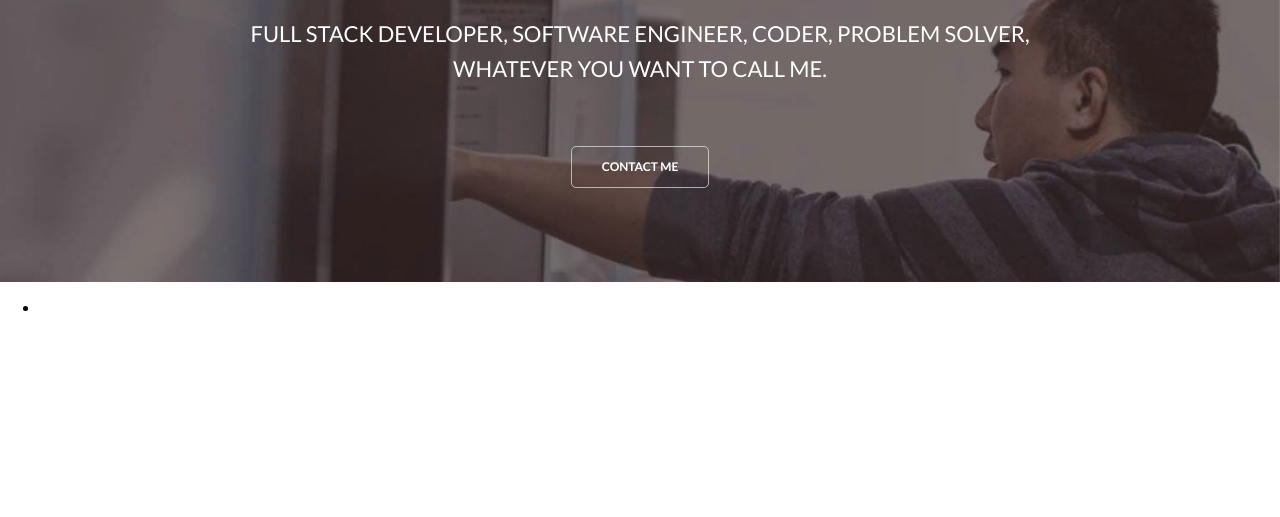
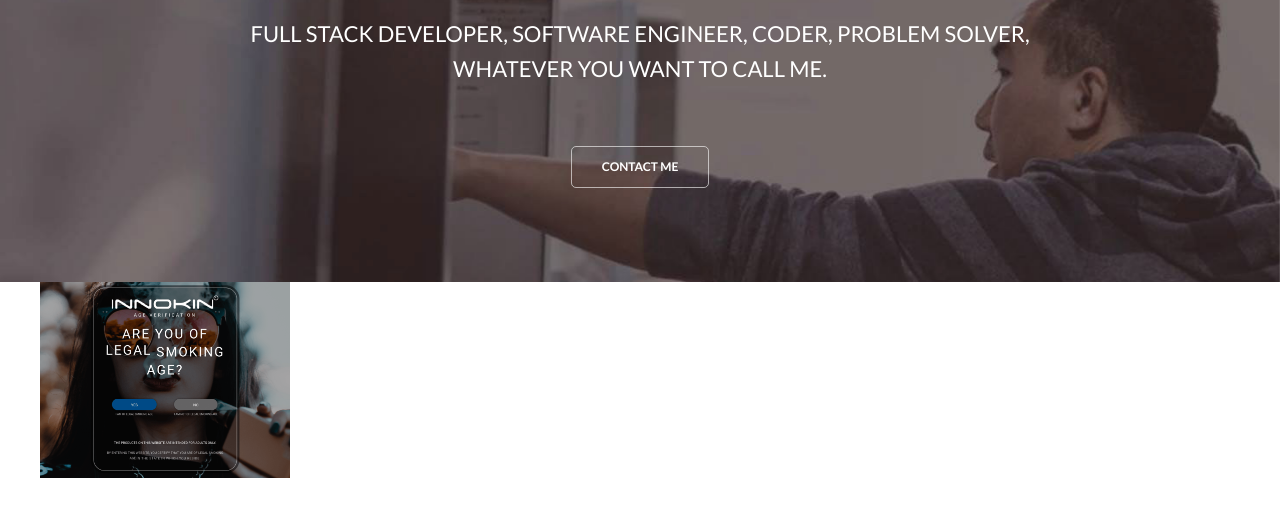
Before and after one commit to codetony25/tony-portfolio, a Gatsby site: page / in a window 1280 px wide. Shown: the part 263-780 px from the top of the page. Built offline with nearby package versions, Linux system fonts and the light colour scheme; Gatsby itself is replaced by a stand-in of ours.

Commit message:
got image to work with gatsby-image

```diff
--- a/package.json
+++ b/package.json
@@ -22,6 +22,7 @@
     "react-icons": "^3.7.0"
   },
   "devDependencies": {
+    "gh-pages": "^2.1.1",
     "prettier": "^1.18.2"
   },
   "keywords": [
--- a/src/components/image.js
+++ b/src/components/image.js
@@ -16,7 +16,7 @@ import Img from "gatsby-image"
 const Image = () => {
   const data = useStaticQuery(graphql`
     query {
-      placeholderImage: file(relativePath: { eq: "gatsby-astronaut.png" }) {
+      placeholderImage: file(relativePath: { eq: "innokin.png" }) {
         childImageSharp {
           fluid(maxWidth: 300) {
             ...GatsbyImageSharpFluid
--- a/src/components/work/work.css
+++ b/src/components/work/work.css
@@ -0,0 +1,10 @@
+.main-work ul {
+    list-style: none;
+    padding: none;
+    margin: 0;
+}
+
+.work-item {
+    width: 250px;
+    height: 250px;
+}
--- a/src/components/work/work.js
+++ b/src/components/work/work.js
@@ -1,6 +1,5 @@
-import { Link } from "gatsby"
-import PropTypes from "prop-types"
 import React from "react"
+import WorkItem from "./workItem";
 import "./work.css"
 
 class Work extends React.Component {
@@ -13,7 +12,7 @@ class Work extends React.Component {
       <div className="main-work">
         <ul>
           <li>
-            <a className="lottogopher" href="https://lottogopher.com"></a>
+            <WorkItem />
           </li>
         </ul>
       </div>
--- a/src/components/work/workItem.js
+++ b/src/components/work/workItem.js
@@ -1,6 +1,7 @@
 import { Link } from "gatsby"
-import PropTypes from "prop-types"
 import React from "react"
+import Img from "gatsby-image"
+import Image from "../../components/image"
 import "./work.css"
 
 class WorkItem extends React.Component {
@@ -9,9 +10,10 @@ class WorkItem extends React.Component {
   }
 
   render() {
+
     return (
       <div className="work-item">
-
+        <Image />
       </div>
     )
   }
```
Also changed, not shown: src/components/work/images/innokin.png (deleted), src/components/work/images/lottogopher.png, src/components/work/images/paintlaughlove.png, src/components/work/images/pettreatlove.png, src/components/work/images/victoriamynguyen.png, src/images/innokin.png (added), 1 other file.
